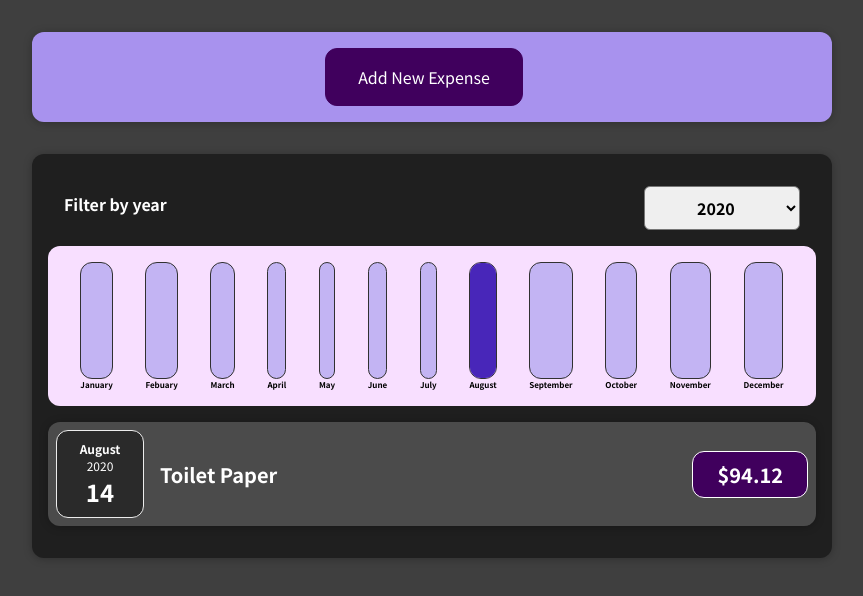
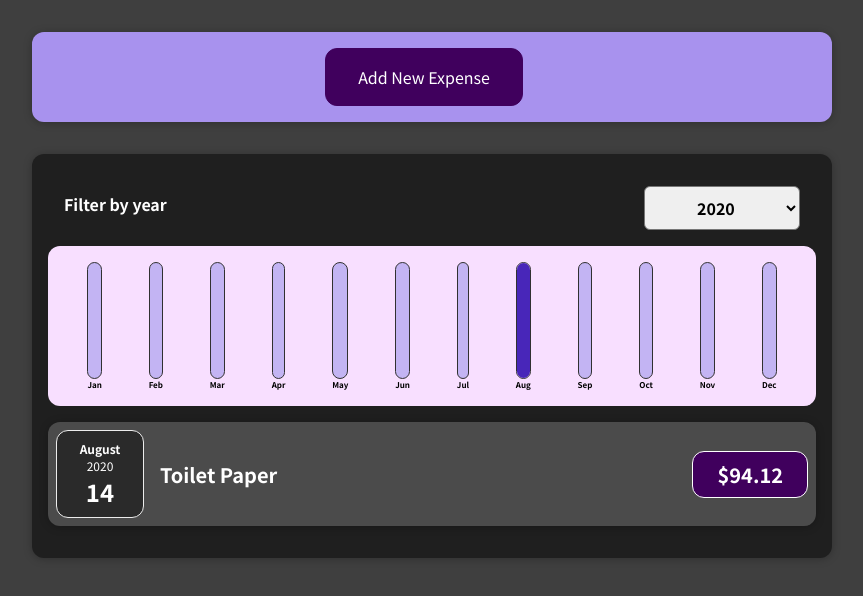
Before and after one commit to MichaelJCerce/expense-tracker, a React (Vite) app: page / in a window 1280 px wide. Shown: the top 596 px of the page, without its empty margins (208-1071 px from the left). Built offline with nearby package versions, Linux system fonts and the light colour scheme.

Commit message:
Convert amount to int

```diff
--- a/src/components/Chart/Chart.jsx
+++ b/src/components/Chart/Chart.jsx
@@ -1,8 +1,10 @@
-import ChartBar from "./CharBar";
+import ChartBar from "./ChartBar";
 import "./Chart.css";
 
 const Chart = (props) => {
-    const total = props.dataPoints.map(datapoint => datapoint.value).reduce((sum, term) => sum + term);
+  const total = props.dataPoints
+    .map((datapoint) => datapoint.value)
+    .reduce((sum, term) => sum + term);
 
   return (
     <div className="chart">
--- a/src/components/Expenses/ExpensesChart.jsx
+++ b/src/components/Expenses/ExpensesChart.jsx
@@ -3,19 +3,19 @@ import Chart from "../Chart/Chart";
 const ExpensesChart = (props) => {
   const chartDataPoints = [
     {
-      label: "January",
+      label: "Jan",
       value: 0,
     },
     {
-      label: "Febuary",
+      label: "Feb",
       value: 0,
     },
     {
-      label: "March",
+      label: "Mar",
       value: 0,
     },
     {
-      label: "April",
+      label: "Apr",
       value: 0,
     },
     {
@@ -23,31 +23,31 @@ const ExpensesChart = (props) => {
       value: 0,
     },
     {
-      label: "June",
+      label: "Jun",
       value: 0,
     },
     {
-      label: "July",
+      label: "Jul",
       value: 0,
     },
     {
-      label: "August",
+      label: "Aug",
       value: 0,
     },
     {
-      label: "September",
+      label: "Sep",
       value: 0,
     },
     {
-      label: "October",
+      label: "Oct",
       value: 0,
     },
     {
-      label: "November",
+      label: "Nov",
       value: 0,
     },
     {
-      label: "December",
+      label: "Dec",
       value: 0,
     },
   ];
--- a/src/components/NewExpense/ExpenseForm.jsx
+++ b/src/components/NewExpense/ExpenseForm.jsx
@@ -49,7 +49,7 @@ const ExpenseForm = (props) => {
 
   const submitHandler = (event) => {
     event.preventDefault();
-    const expenseData = { title, amount, date: new Date(date) };
+    const expenseData = { title, amount: +amount, date: new Date(date) };
     props.onSaveExpenseData(expenseData);
     setTitle("");
     setAmount("");
```
Also changed, not shown: src/components/Chart/ChartBar.jsx (renamed from src/components/Chart/CharBar.jsx).
